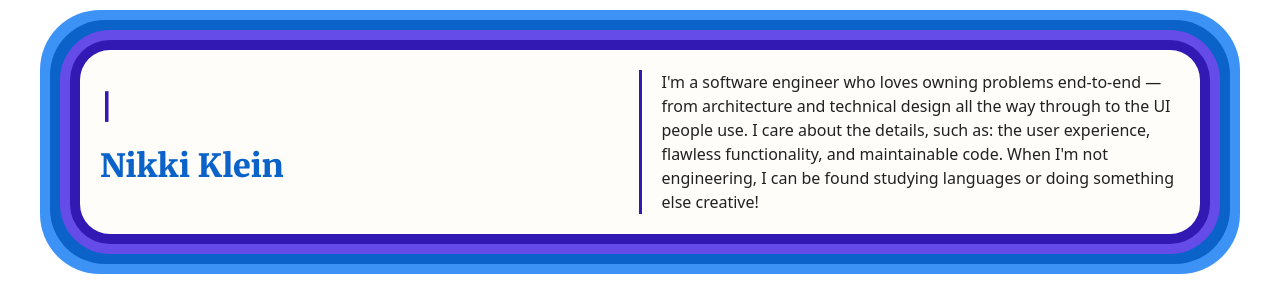
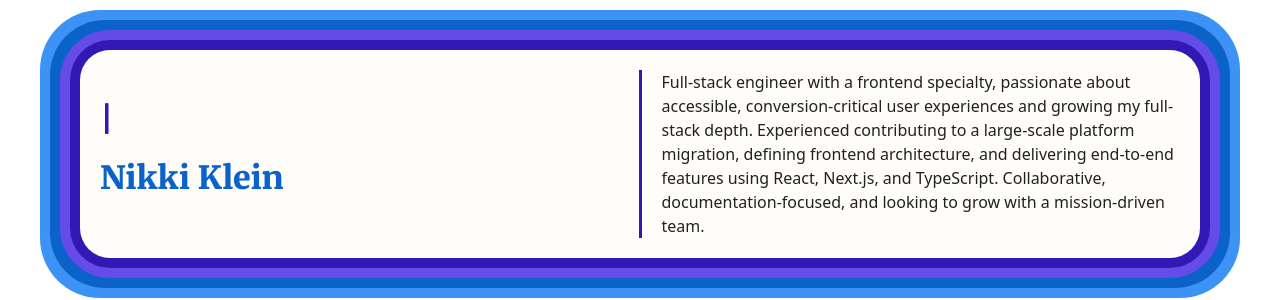
Before and after one commit to kleinlikecalvin/klein_like_calvin_next, a Next.js app: page / in a window 1280 px wide. Shown: the part 174-474 px from the top of the page. Built offline with nearby package versions, Linux system fonts and the light colour scheme.

Commit message:
Uses new meta_data file in both places for consistency

```diff
--- a/app/components/landing/Blurb.tsx
+++ b/app/components/landing/Blurb.tsx
@@ -1,3 +1,4 @@
+import { metaData } from "@/app/data/meta_data";
 import MultiColorContainer from "../MultiColorContainer";
 import GreetingWriter from "./GreetingWriter";
 
@@ -7,13 +8,7 @@ export default function Blurb() {
       <section className="Blurb multi-color-child m-0 mx-auto grid items-center gap-5 max-lg:grid-rows-[0.5fr_3px_1fr] lg:grid-cols-[1fr_3px_1fr]">
         <GreetingWriter />
         <hr className="bg-special-one m-0 h-0.75 w-full border-none lg:h-full lg:w-0.75" />
-        <p className="about text-foreground">
-          I'm a software engineer who loves owning problems end-to-end — from
-          architecture and technical design all the way through to the UI people
-          use. I care about the details, such as: the user experience, flawless
-          functionality, and maintainable code. When I'm not engineering, I can
-          be found studying languages or doing something else creative!
-        </p>
+        <p className="about text-foreground">{metaData.description}</p>
       </section>
     </MultiColorContainer>
   );
--- a/app/layout.tsx
+++ b/app/layout.tsx
@@ -1,13 +1,14 @@
 import type { Metadata } from "next";
 import "./globals.css";
 import { Merriweather } from "next/font/google";
-import Nav from "./components/Nav";
+import Nav from "./components/Nav/Nav";
 import { ThemeProvider } from "next-themes";
+import { metaData as meta } from "./data/meta_data";
+import Footer from "./components/Footer/Footer";
 
 export const metadata: Metadata = {
-  title: "Nikki Klein | Software Engineer - Portfolio",
-  description:
-    "A software engineer who loves owning problems end-to-end — from architecture and technical design all the way through to the UI people actually use. I care about the details that make experiences feel right, not just functional. When I'm not building, I'm painting, playing drums, learning languages, or watching a great film.",
+  title: meta.title,
+  description: meta.description,
 };
 
 const merriweather = Merriweather({
@@ -29,6 +30,7 @@ export default function RootLayout({
         <ThemeProvider attribute="class">
           <Nav />
           {children}
+          <Footer />
         </ThemeProvider>
       </body>
     </html>
```
